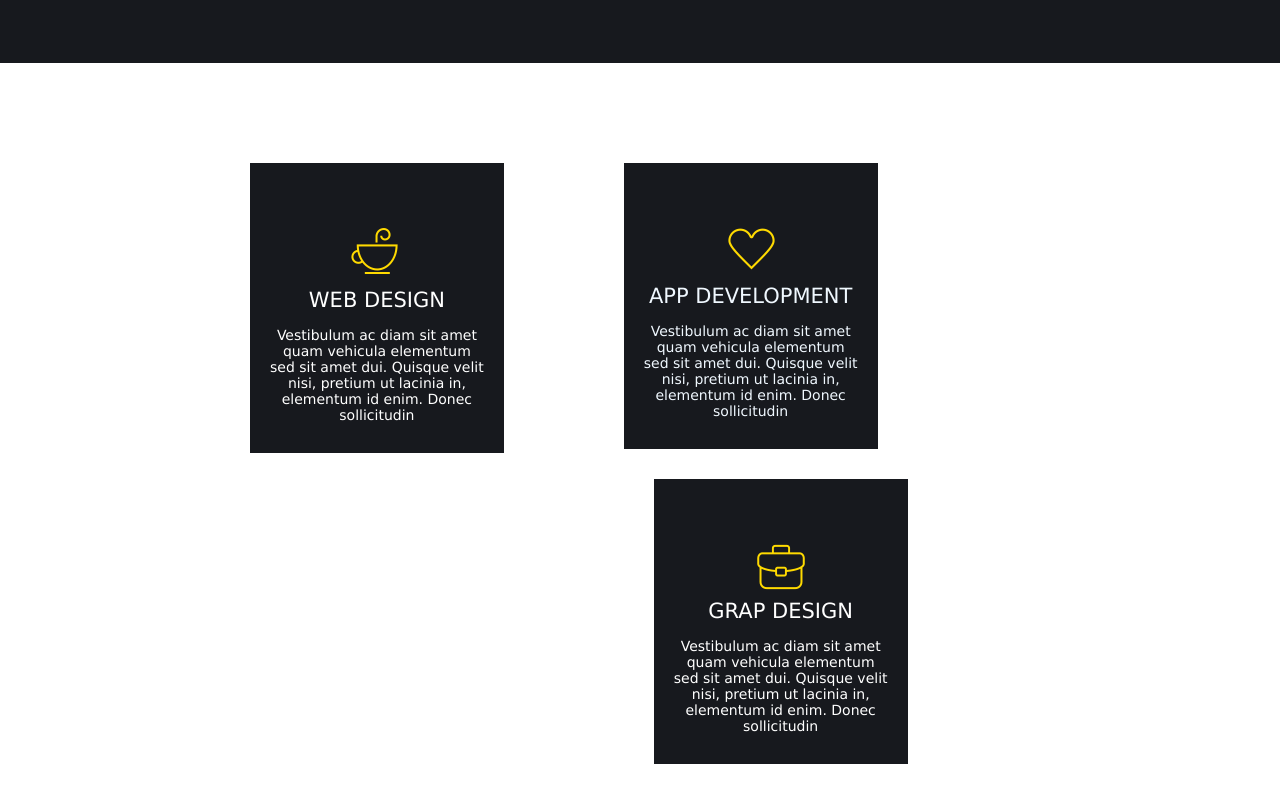
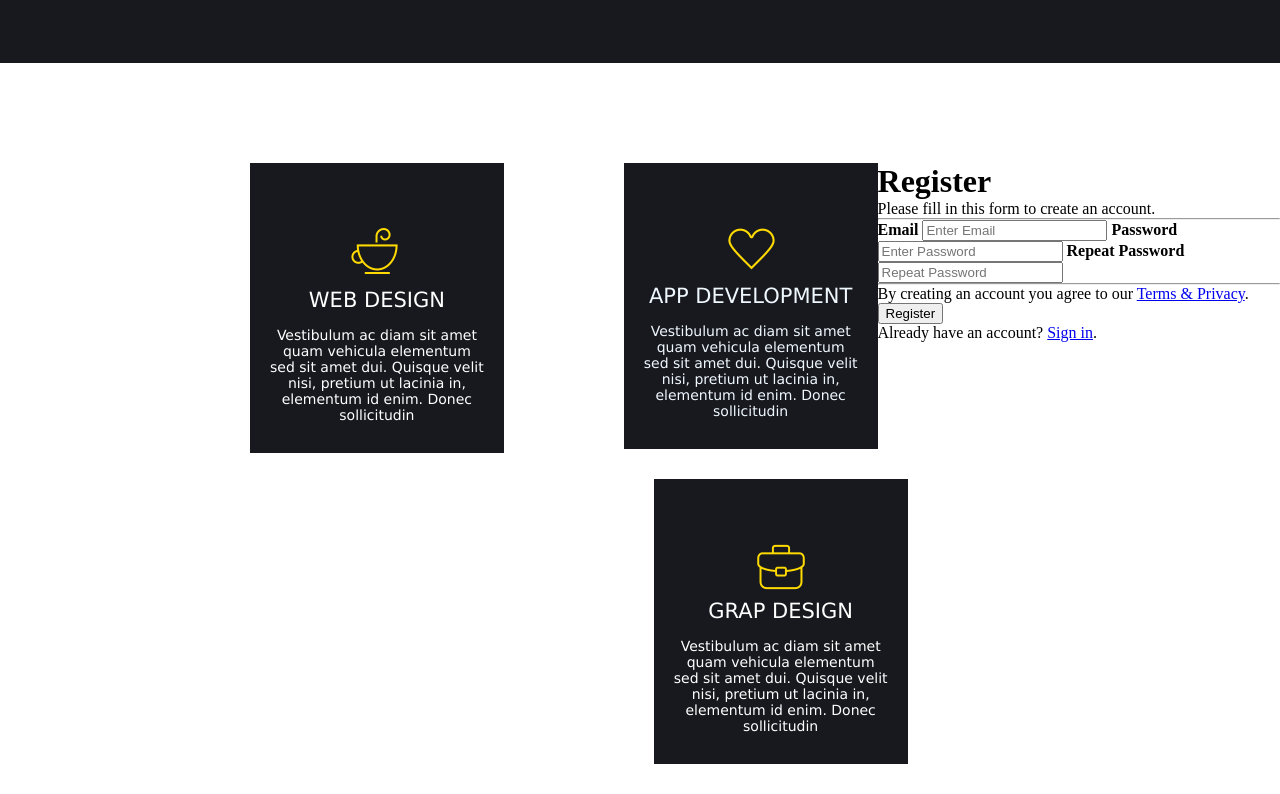
Before and after one commit to morrrgn/morrrgn.github.io, a plain HTML site: page index.html in a window 1280 px wide. Shown: the part 1147-1941 px from the top of the page. Drawn offline with Linux system fonts and the light colour scheme.

Commit message:
Update index.html

```diff
--- a/index.html
+++ b/index.html
@@ -61,12 +61,59 @@ cum exercitationem!</p>
      <img src="img/work.png" alt="">
      <h1>GRAP DESIGN</h1>
      <p>Vestibulum ac diam sit amet <br> quam vehicula elementum <br> sed sit amet dui. Quisque velit <br> nisi, pretium ut lacinia in, <br> elementum id enim. Donec <br> sollicitudin </p>
-
+    </div>
+    </div>
     </div>
     </div>
     </div>
     </section>
 
 
+
+
+    <div class="register">
+        <form action="action_page.php">
+            <div class="container">
+              <h1>Register</h1>
+              <p>Please fill in this form to create an account.</p>
+              <hr>
+
+              <label for="email"><b>Email</b></label>
+              <input type="text" placeholder="Enter Email" name="email" required>
+
+              <label for="psw"><b>Password</b></label>
+              <input type="password" placeholder="Enter Password" name="psw" required>
+
+              <label for="psw-repeat"><b>Repeat Password</b></label>
+              <input type="password" placeholder="Repeat Password" name="psw-repeat" required>
+              <hr>
+
+              <p>By creating an account you agree to our <a href="#">Terms & Privacy</a>.</p>
+              <button type="submit" class="registerbtn">Register</button>
+            </div>
+
+            <div class="container signin">
+              <p>Already have an account? <a href="#">Sign in</a>.</p>
+            </div>
+          </form>
+
+    </div>
+
+
+
 </body>
+
+
+<footer>
+
+<div class="footern">
+
+</div>
+
+
+</footer>
+
+
+
+
 </html>
```
